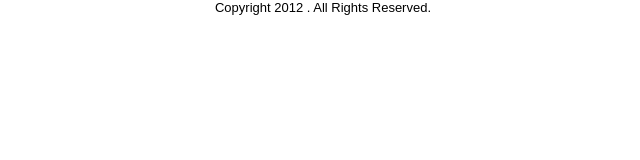
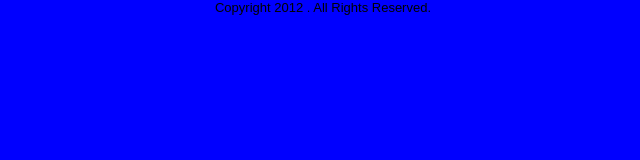
Before and after one commit to massava/practice01, a plain HTML site: page index.html in a window 1280 px wide. Shown: the whole page, without its empty margins (317-957 px from the left). Drawn offline with nearby package versions, Linux system fonts and the light colour scheme.

Commit message:
bkg blue

```diff
--- a/style.css
+++ b/style.css
@@ -19,7 +19,7 @@ html {
 }
 
 body{
-	background: #fff url(./images/common/bkg.gif) left top no-repeat;
+	background: blue;
 	color: #000;
 	text-align: center;
 }
```
